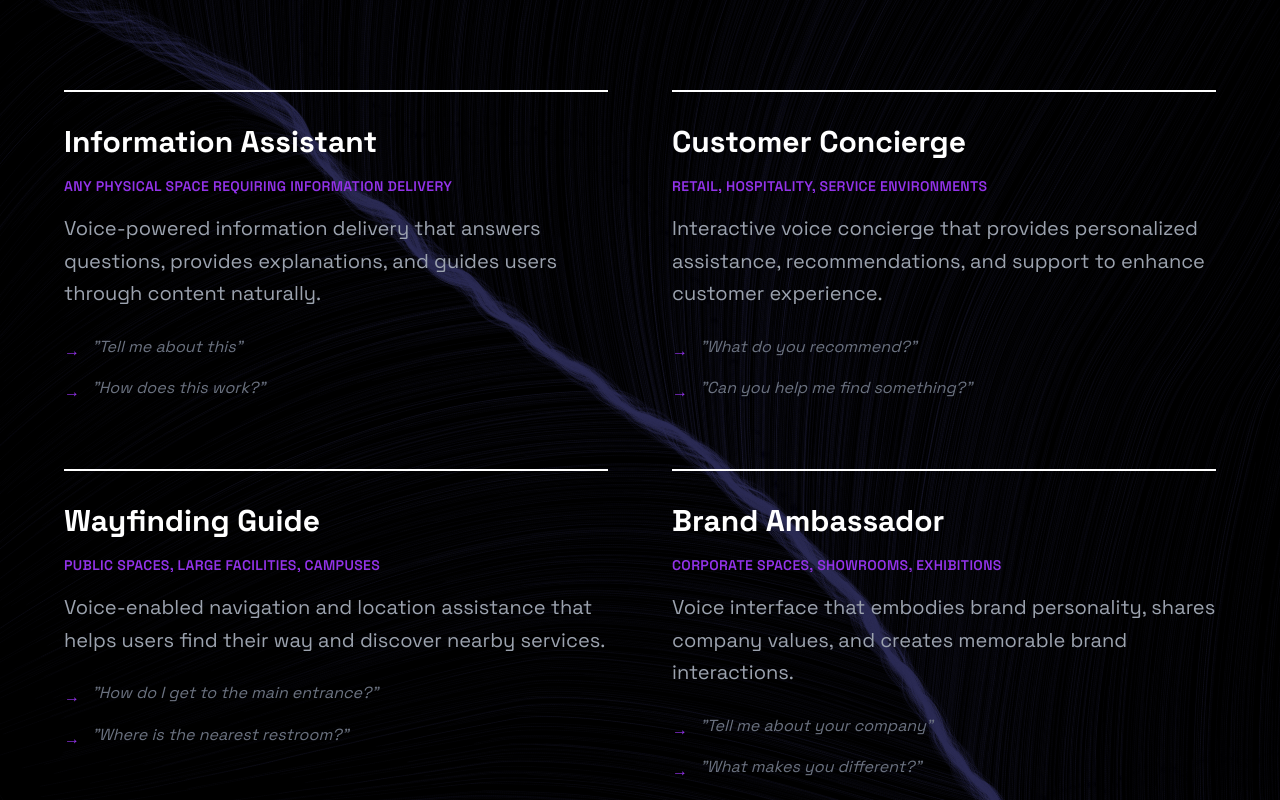
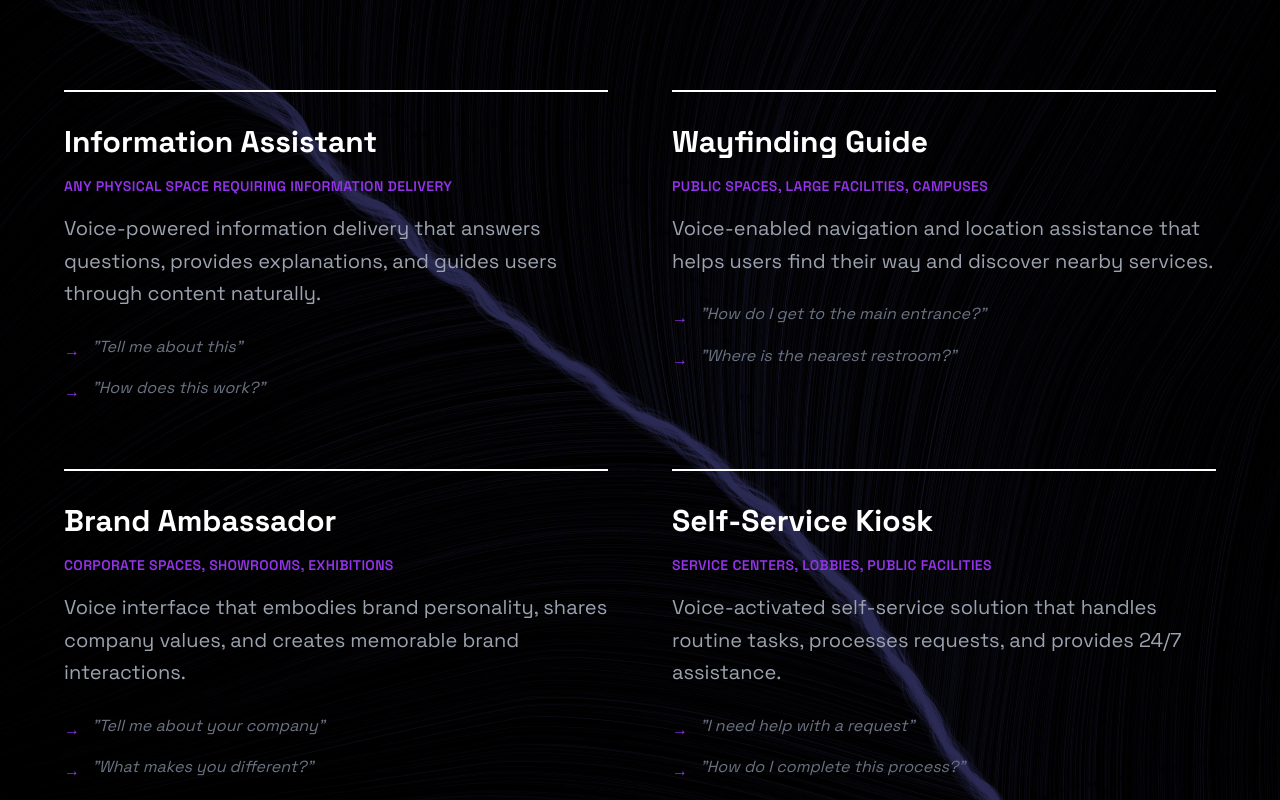
Before and after one commit to williamjwall/discursa_site, a React (Vite) app: page / in a window 1280 px wide. Shown: the part 6020-6820 px from the top of the page. Built offline with nearby package versions, Linux system fonts and the light colour scheme.

Commit message:
Remove Customer Concierge use case from platform data to streamline offerings.

```diff
--- a/src/data/platform-data.ts
+++ b/src/data/platform-data.ts
@@ -62,22 +62,6 @@ export const useCases: UseCase[] = [
       'How does this work?',
       'What are my options?',
       'Where can I find more information?'
-    ]
-  },
-  {
-    id: 'customer-concierge',
-    name: 'Customer Concierge',
-    category: 'retail',
-    description: 'Interactive voice concierge that provides personalized assistance, recommendations, and support to enhance customer experience.',
-    environment: 'Retail, hospitality, service environments',
-    targetAudience: ['customers', 'guests', 'visitors', 'clients'],
-    features: ['Personalized recommendations', 'Service assistance', 'Brand storytelling', 'Real-time support'],
-    voiceProfile: voiceProfiles[1],
-    sampleInteractions: [
-      'What do you recommend?',
-      'Can you help me find something?',
-      'Tell me about your services',
-      'What are the popular options?'
     ]
   },
   {
```
